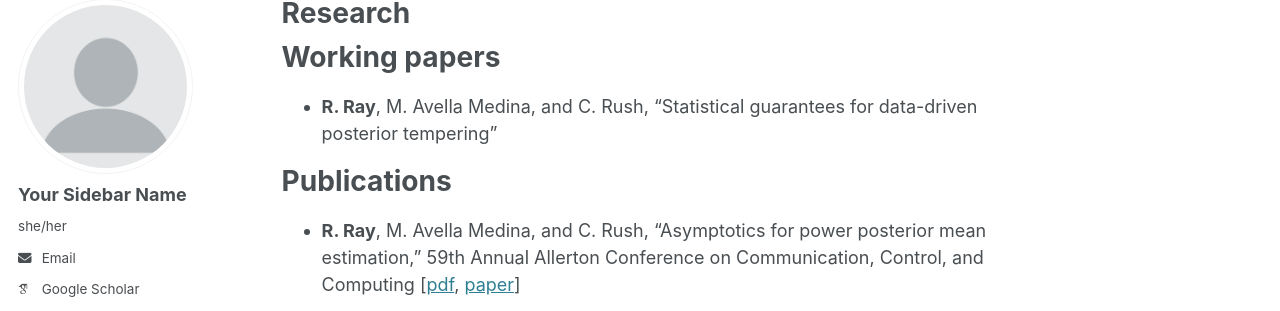
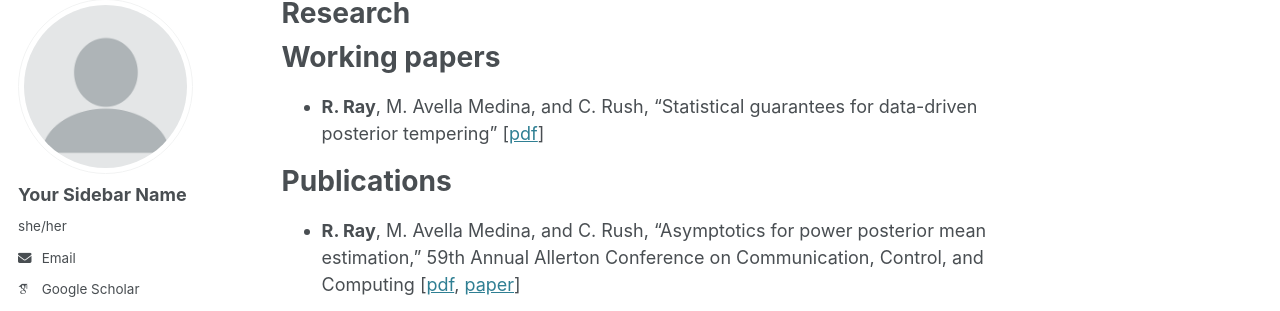
Before and after one commit to rray123/rray123.github.io, a Jekyll site: the page built from _pages/research.md, in a window 1280 px wide and 1333 px high. Shown: the part 107-418 px from the top of the window. Built offline with Jekyll 4.4.1, drawn with Linux system fonts in a browser that asks for light colours; some web fonts are replaced.

Commit message:
Update research.md

```diff
--- a/_pages/research.md
+++ b/_pages/research.md
@@ -8,7 +8,7 @@ output:
 ---
 
 # Working papers
-* **R. Ray**, M. Avella Medina, and C. Rush, "Statistical guarantees for data-driven posterior tempering"
+* **R. Ray**, M. Avella Medina, and C. Rush, "Statistical guarantees for data-driven posterior tempering" [[pdf](https://rray123.github.io/files/Theoretical_guarantees_for_data_dependent_posterior_tempering-186.pdf)]
 
 # Publications
 * **R. Ray**, M. Avella Medina, and C. Rush, "Asymptotics for power posterior mean estimation," 59th Annual Allerton Conference on Communication, Control, and Computing [[pdf](https://arxiv.org/pdf/2310.07900), [paper](https://ieeexplore.ieee.org/document/10313460)]
```
